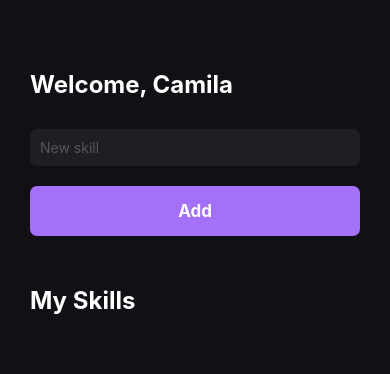
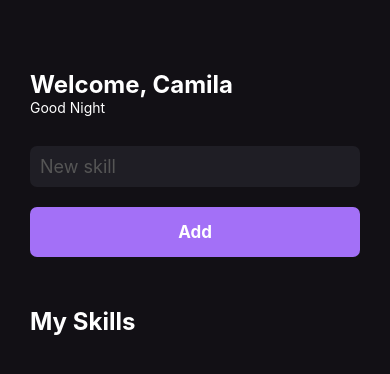
Before and after one commit to Camila-Isabela/myskills, a React Native app: screen / in a window 390 px wide. Shown: the top 374 px of the page. Built offline with nearby package versions, Linux system fonts and the light colour scheme.

Commit message:
statusBar

```diff
--- a/App.js
+++ b/App.js
@@ -1,6 +1,12 @@
 import React from 'react';
+import { StatusBar } from 'react-native';
 import { Home } from './src/pages/Home';
 
 export default function App() {
-  return <Home />;
+  return (
+    <>
+      <StatusBar barStyle="light-content" />
+      <Home />
+    </>
+  )
 }
--- a/src/pages/Home.js
+++ b/src/pages/Home.js
@@ -1,11 +1,12 @@
-import React, { useState } from 'react';
+import React, { useEffect, useState } from 'react';
 import {
 	View,
 	Text,
 	StyleSheet,
 	TextInput,
 	Platform,
-	FlatList
+	FlatList,
+	StatusBar
 } from 'react-native';
 import { Button } from '../components/Button';
 import { SkillCard } from '../components/SkillCard';
@@ -14,16 +15,34 @@
 
 	const [newSkill, setNewSkill] = useState('')
 	const [mySkills, setMySkills] = useState([])
+	const [greeting, setGreeting] = useState('')
 
 	function handleAddNewSkill() {
 		setMySkills(oldState => [...oldState, newSkill])
 	}
+
+	useEffect(() => {
+		const currentHour = new Date().getHours()
+		if(currentHour < 12) {
+			setGreeting('Good Morning')
+		} else if(currentHour >= 12 && currentHour < 18) {
+			setGreeting('Good Afternoon')
+		} else {
+			setGreeting('Good Night')
+		}
+
+	}, [mySkills] )
 
 	return (
 		<View
 			style={styles.container}
 		>
 			<Text style={styles.title}>Welcome, Camila</Text>
+
+			<Text style={styles.greetings}>
+				{ greeting }
+			</Text>
+
 			<TextInput
 				style={styles.input}
 				placeholder="New skill"
@@ -63,8 +82,12 @@
 	input: {
 		backgroundColor: '#1F1E25',
 		color: '#FFF',
+		fontSize: 18,
 		padding: Platform.OS === 'ios' ? 15 : 10,
 		marginTop: 30,
 		borderRadius: 7
 	},
+	greetings: {
+		color: '#FFF'
+	}
 })
```
